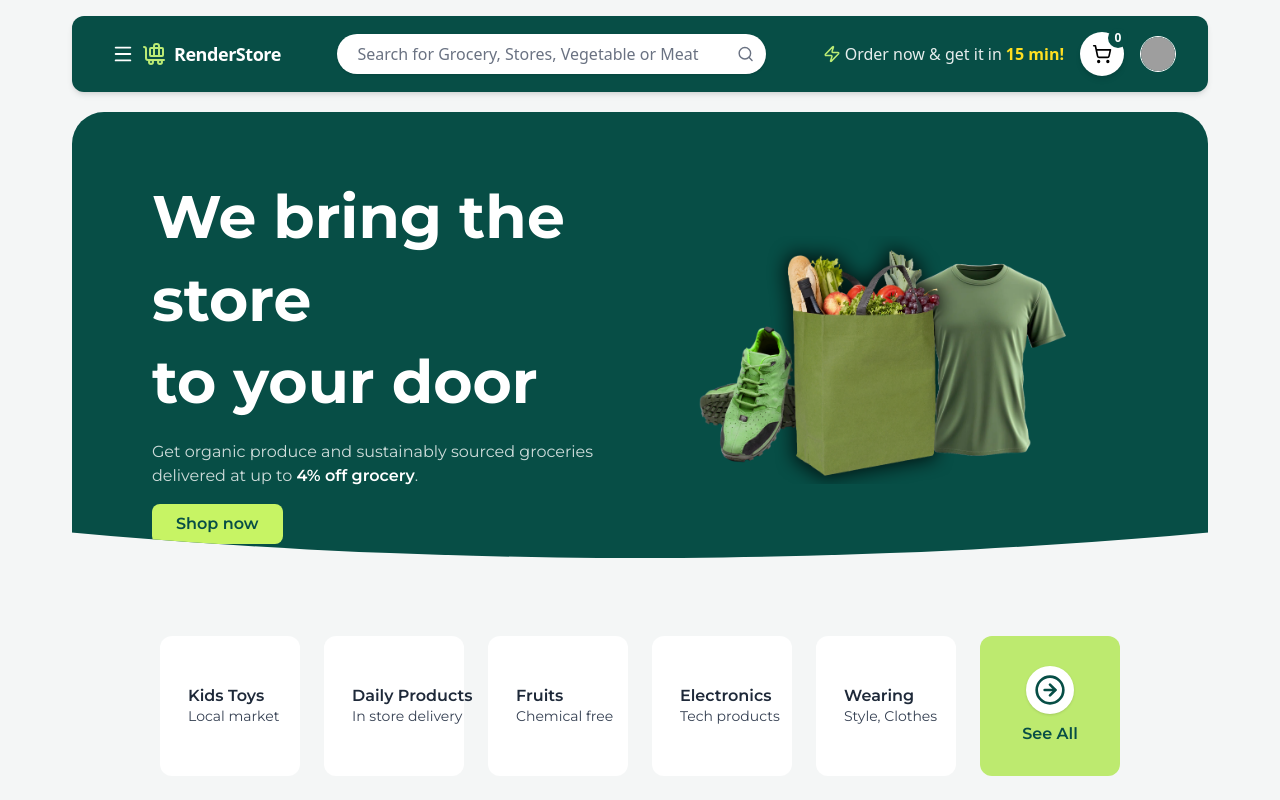
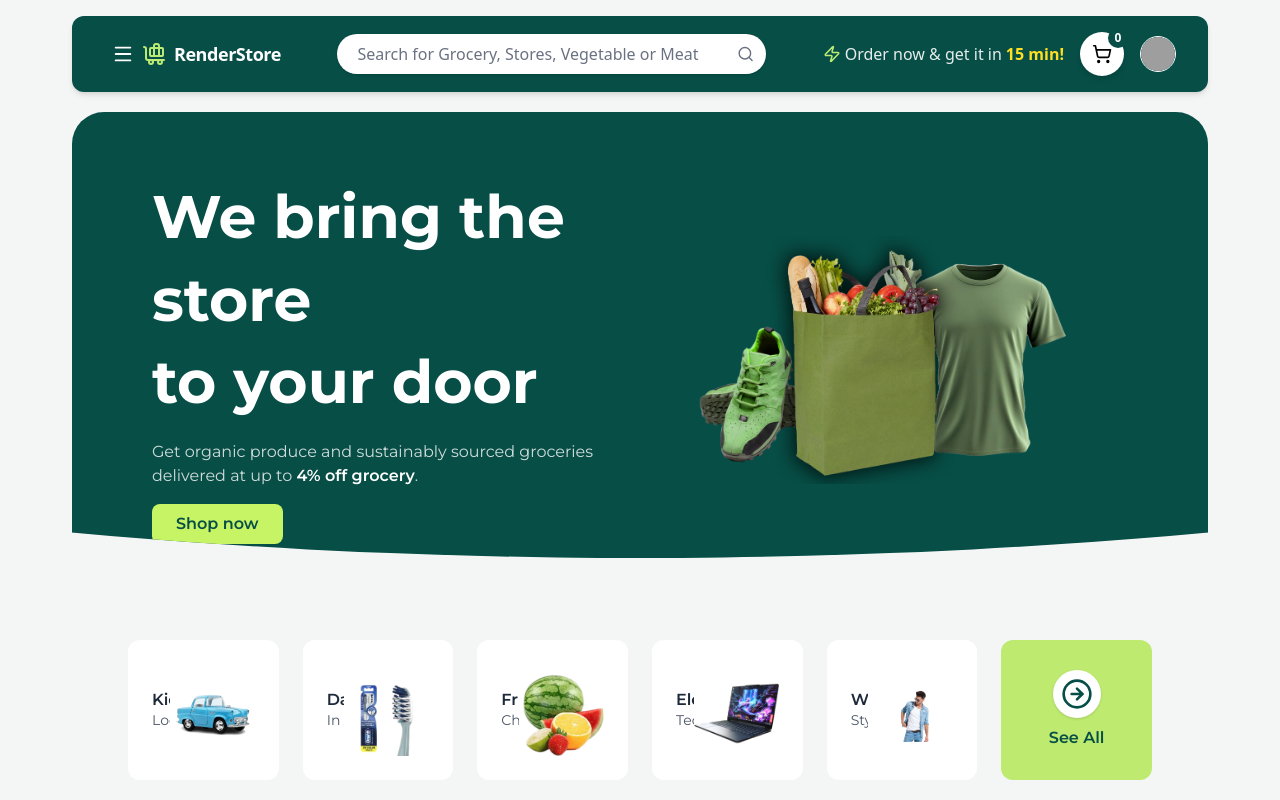
Before and after one commit to afterrender1/renderstore, a Next.js app: page / in a window 1280 px wide. Shown: the top 800 px of the page. Built offline with nearby package versions, Linux system fonts and the light colour scheme; no server answers; grey boxes are pictures that could not be loaded.

Commit message:
Update GroceryCategories.tsx

```diff
--- a/component/GroceryCategories.tsx
+++ b/component/GroceryCategories.tsx
@@ -25,7 +25,6 @@ export default function GroceryCategories() {
     {
       title: 'Daily Products',
       href: '/dailyproducts',
-
       subtitle: 'In store delivery',
       icon: Cookie,
       color: 'text-amber-700',
@@ -34,7 +33,6 @@ export default function GroceryCategories() {
     {
       title: 'Fruits',
       href: '/fruits',
-
       subtitle: 'Chemical free',
       icon: Apple,
       color: 'text-orange-600',
@@ -43,7 +41,6 @@ export default function GroceryCategories() {
     {
       title: 'Electronics',
       href: '/electronics',
-
       subtitle: 'Tech products',
       icon: Drumstick,
       color: 'text-blue-600',
@@ -70,49 +67,70 @@ export default function GroceryCategories() {
       whileInView="visible"
       viewport={{ once: true, amount: 0.2 }}
       transition={{ staggerChildren: 0.1 }}
-      className="mx-3 sm:mx-6 md:mx-12 lg:mx-24 xl:mx-40 py-6 sm:py-7 select-none"
+      className="mx-2 sm:mx-4 md:mx-10 lg:mx-20 xl:mx-32 2xl:mx-40 py-6 sm:py-8 select-none overflow-hidden"
       style={{ fontFamily: 'var(--font-fredoka)' }}
     >
-      <div className="grid grid-cols-2 sm:grid-cols-3 md:grid-cols-4 lg:grid-cols-6 xl:grid-cols-6 gap-4 sm:gap-6 items-stretch">
-        {/* Category cards */}
+      {/* Responsive grid container */}
+      <div
+        className="
+          grid grid-cols-2
+          xs:grid-cols-2
+          sm:grid-cols-3
+          md:grid-cols-4
+          lg:grid-cols-5
+          xl:grid-cols-6
+          2xl:grid-cols-6
+          gap-3 sm:gap-5 md:gap-6
+          items-stretch w-full
+        "
+      >
         {categories.map((cat, index) => (
-          <div key={index}>
-            <Link href={cat.href ?? '#'}>
+          <Link key={index} href={cat.href ?? '#'}>
             <motion.div
               key={cat.title}
               variants={fadeZoomIn}
               transition={{ duration: 0.5, delay: index * 0.05 }}
               whileHover={{ scale: 1.05 }}
-                className="flex items-center justify-between bg-white  rounded-xl transition-all p-4 sm:p-5 md:p-6 lg:p-7 w-full cursor-pointer h-[120px] sm:h-[130px] md:h-[140px] hover:shadow-md"
+              className="
+                flex items-center justify-between
+                bg-white rounded-xl transition-all
+                p-3 sm:p-4 md:p-5 lg:p-6
+                cursor-pointer
+                h-[110px] sm:h-[125px] md:h-[130px] lg:h-[140px]
+                hover:shadow-md
+              "
             >
-                {/* Left text */}
-                <div className="flex flex-col items-start whitespace-nowrap">
-                  <h3 className="text-sm sm:text-base font-semibold text-gray-800 leading-tight">
+              {/* Left side text */}
+              <div className="flex flex-col items-start whitespace-nowrap overflow-hidden">
+                <h3 className="text-sm sm:text-base font-semibold text-gray-800 leading-tight truncate">
                   {cat.title}
                 </h3>
-                  <p className="text-xs sm:text-sm text-gray-700">{cat.subtitle}</p>
+                <p className="text-xs sm:text-sm text-gray-600 truncate">
+                  {cat.subtitle}
+                </p>
               </div>
 
-                {/* Right image or icon */}
+              {/* Right side image or icon */}
               <div className="flex items-end justify-center mt-1 sm:mt-2">
                 {cat.image ? (
+                  <div className="relative w-[50px] h-[50px] sm:w-[65px] sm:h-[65px] md:w-[80px] md:h-[80px] lg:w-[85px] lg:h-[85px]">
                     <Image
                       src={cat.image}
                       alt={cat.title}
-                      width={80}
-                      height={80}
-                      className="object-contain relative top-2 w-[60px] sm:w-20 md:w-[90px]"
+                      fill
+                      className="object-contain"
+                      sizes="(max-width: 640px) 50px, (max-width: 768px) 65px, (max-width: 1024px) 80px, 85px"
                     />
+                  </div>
                 ) : (
                   <cat.icon className={`w-8 sm:w-10 h-8 sm:h-10 ${cat.color}`} />
                 )}
               </div>
             </motion.div>
           </Link>
-          </div>
         ))}
 
-        {/* See All Card */}
+        {/* "See All" Card */}
         <motion.div
           variants={fadeZoomIn}
           transition={{ duration: 0.6, delay: 0.3 }}
@@ -121,7 +139,7 @@ export default function GroceryCategories() {
         >
           <Link
             href="/allproducts"
-            className="flex flex-col items-center justify-center bg-[#BDEA6F] text-[#074E46] rounded-xl hover:brightness-95 transition cursor-pointer py-5 sm:py-6 h-full"
+            className="flex flex-col items-center justify-center bg-[#BDEA6F] text-[#074E46] rounded-xl hover:brightness-95 transition cursor-pointer py-6 sm:py-7 h-full"
           >
             <div className="bg-white rounded-full flex items-center justify-center p-2 mb-2 shadow-sm">
               <ArrowRightCircle className="w-6 sm:w-8 h-6 sm:h-8" />
```
Lines whose indentation alone changed are shown as unchanged.
